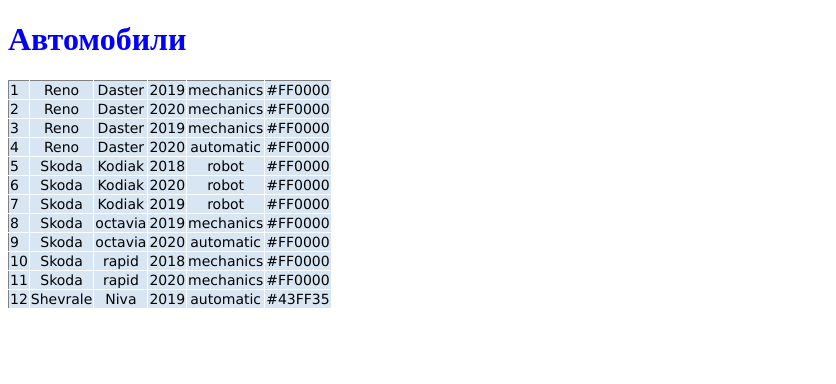
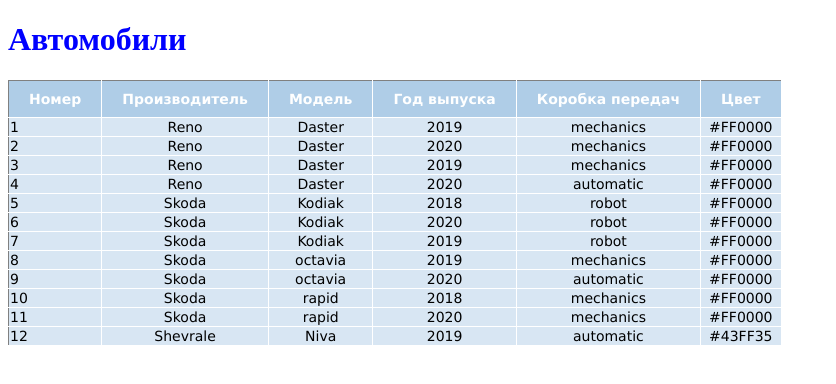
Before and after one commit to NatalyaKirsanova/SkillfactoryCarD10, a Django app: page / in a window 1280 px wide. Shown: the top 384 px of the page, without its empty margins (0-836 px from the left). Run offline with Django 3.2, Linux system fonts and the light colour scheme; data comes from the database, SQL or seed files in the repository.

Commit message:
Заголовок таблицы

```diff
--- a/app_Cars/templates/index.html
+++ b/app_Cars/templates/index.html
@@ -9,6 +9,13 @@
 <body>
 <h1>Автомобили</h1>
 <table border="1" class="col-8">
+
+    <th>Номер</th>
+    <th>Производитель</th>
+    <th>Модель</th>
+    <th>Год выпуска</th>
+    <th>Коробка передач</th>
+    <th>Цвет</th>
     {% for c in object_list %}
     <tr>
         <td>{{ c.id }}</td>
```
Also changed, not shown: app_Cars/models.py (line endings or trailing spaces).
